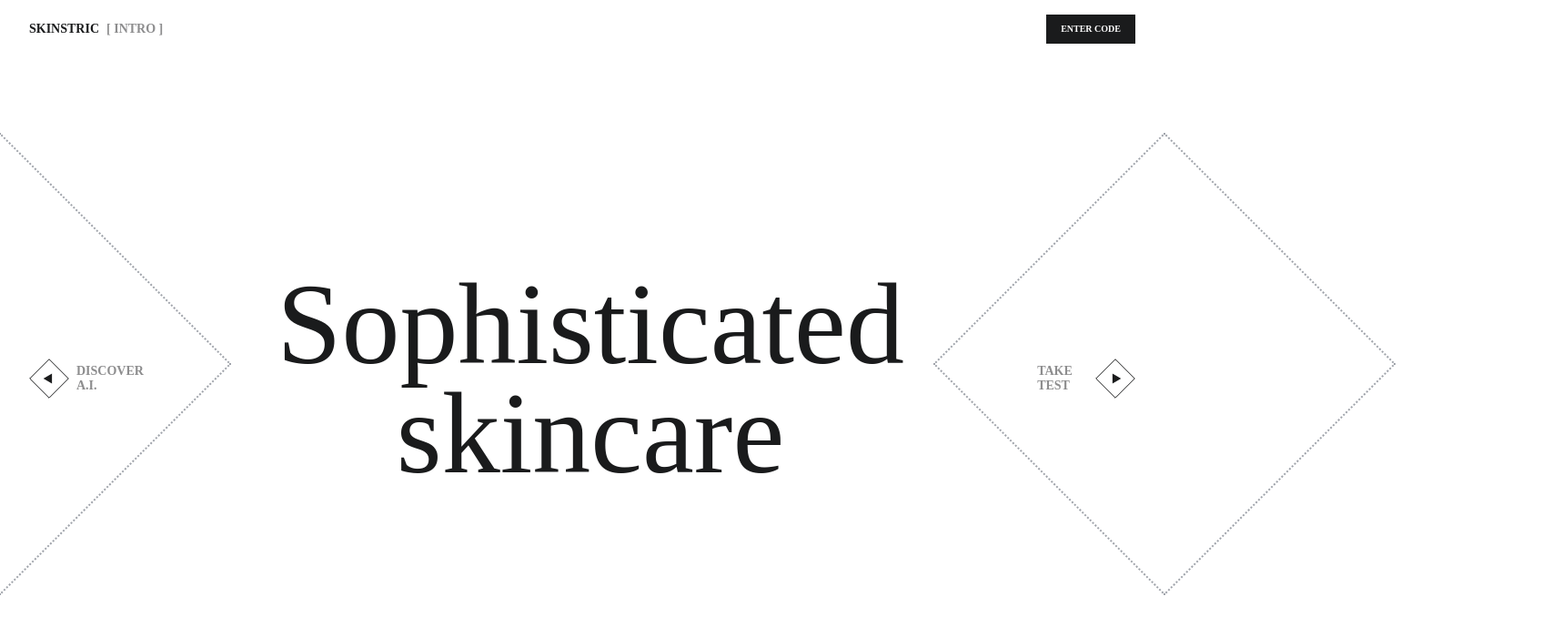
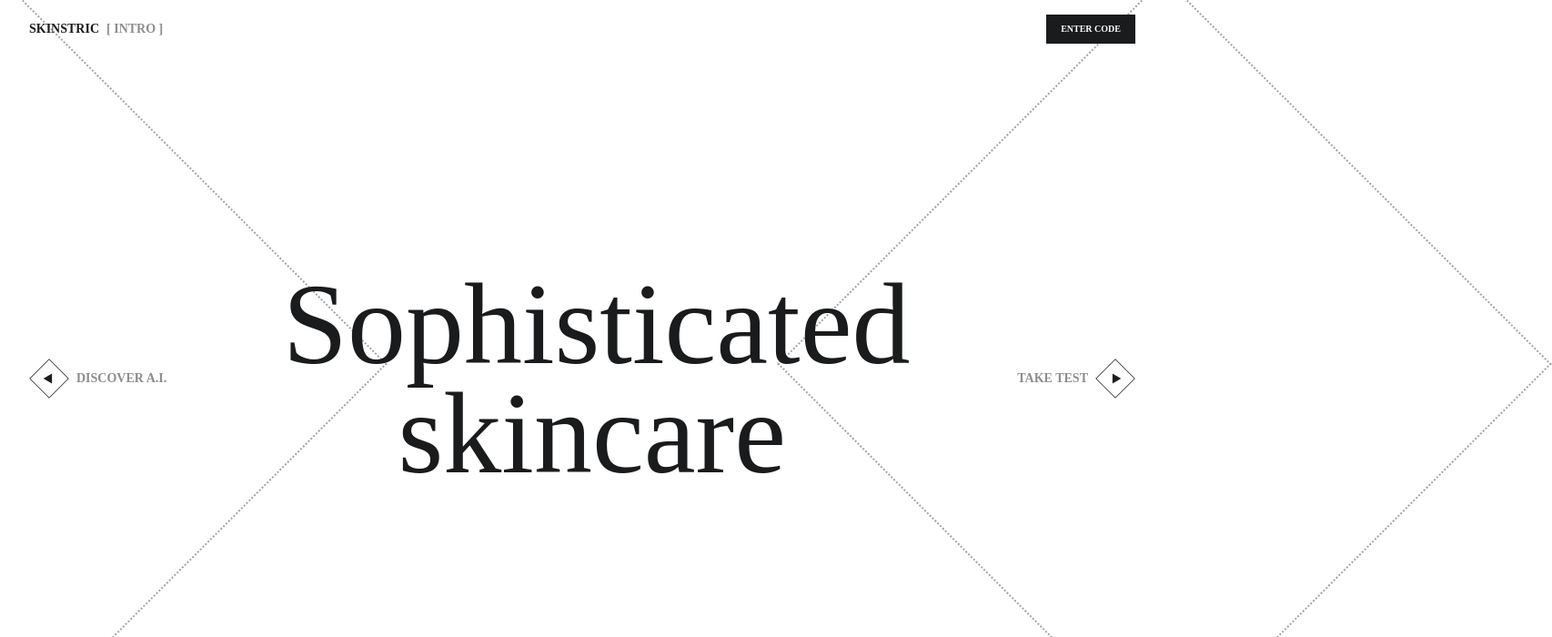
Before and after one commit to wolfyman411/skinstric-internship, a Next.js app: page / in a window 1280 px wide. Shown: the top 700 px of the page at 91% size, 1706 px wide, since content can reach past the window. Built offline with nearby package versions, Linux system fonts and the light colour scheme; a web font is replaced by a local one.

Commit message:
partial animations

```diff
--- a/app/globals.css
+++ b/app/globals.css
@@ -8,12 +8,14 @@
   color: #1a1b1c;
 }
 
-h1 {
-  font-weight: 300;
-  font-size: 128px;
-  line-height: 120px;
-  letter-spacing: -7%;
-  text-align: center;
+/* Hide scrollbars globally */
+html, body {
+  -ms-overflow-style: none; /* IE and Edge */
+  scrollbar-width: none; /* Firefox */
+}
+
+::-webkit-scrollbar {
+  display: none;
 }
 
 .container {
@@ -25,6 +27,10 @@ h1 {
   width: 100%;
 }
 
+.hidden {
+  opacity: 0;
+}
+
 /*  HOME  */
 
 #home .row {
@@ -33,7 +39,26 @@ h1 {
   height: 84vh;
 }
 
+.home-title {
+  font-weight: 300;
+  font-size: 128px;
+  line-height: 120px;
+  letter-spacing: -7%;
+  text-align: center;
+  max-width: 680px;
+  transition: text-align 0.2s ease;
+}
+
+.home-title--right {
+  text-align: left;
+}
+
+.home-title--left {
+  text-align: right;
+}
+
 .home-button {
+  transition: opacity 0.2s ease;
 }
 
 .home-button--wrapper {
@@ -52,13 +77,14 @@ h1 {
 
 .home-rectangle {
   border: #A0A4AB dotted 2px;
-  width: 45vh;
+  width: 602px;
   aspect-ratio: 1/1;
   position: absolute;
   left: 50%;
   top: 50%;
   transform: translate(-50%, -50%) rotate(45deg);
   z-index: -1;
+  transition: opacity 0.2s ease;
 }
 
 .home-rectangle--left {
@@ -75,5 +101,18 @@ h1 {
   line-height: 24px;
   letter-spacing: 0%;
   text-transform: uppercase;
-  max-width: 300px;
+  max-width: 315px;
 }
+
+.home-button--wrapper {
+    cursor: pointer;
+}
+
+.home-button--wrapper img{
+    transform: scale(1);
+    transition: transform 0.2s ease;
+}
+
+.home-button--wrapper:hover img{
+    transform: scale(1.1);
+}
--- a/app/page.tsx
+++ b/app/page.tsx
@@ -1,25 +1,40 @@
-import Image from "next/image"
-import button from "../public/assets/buttin-icon-shrunk.svg"
+"use client";
+
+import { useState } from "react";
+import Image from "next/image";
+import button from "../public/assets/buttin-icon-shrunk.svg";
 
 export default function Home() {
+  const [hoverState, setHoverState] = useState("");
+
   return (
     <section id="home" className="container">
-      <div className="home-rectangle home-rectangle--left"></div>
-      <div className="home-rectangle home-rectangle--right"></div>
+      <div className={`home-rectangle home-rectangle--left ${hoverState === "right" ? "hidden" : ""}`}></div>
+      <div className={`home-rectangle home-rectangle--right ${hoverState === "left" ? "hidden" : ""}`}></div>
       <div className="row">
-        <div className="home-button">
+        <div className={`home-button ${hoverState === "right" ? "hidden" : ""}`}>
           <div className="home-button--rectangle"></div>
-          <div className="home-button--wrapper">
-            <Image src={button} alt="left"/>
+          <div
+            className="home-button--wrapper"
+            onMouseEnter={() => setHoverState("left")}
+            onMouseLeave={() => setHoverState("")}
+          >
+            <Image src={button} alt="left" />
             <div className="home-button--text">DISCOVER A.I.</div>
           </div>
         </div>
-        <h1>Sophisticated skincare</h1>
-        <div className="home-button">
+        <div className={`home-title ${hoverState !== "" ? `home-title--${hoverState}` : ""}`}>
+          Sophisticated skincare
+        </div>
+        <div className={`home-button ${hoverState === "left" ? "hidden" : ""}`}>
           <div className="home-button--rectangle"></div>
-          <div className="home-button--wrapper">
+          <div
+            className="home-button--wrapper"
+            onMouseEnter={() => setHoverState("right")}
+            onMouseLeave={() => setHoverState("")}
+          >
             <div className="home-button--text">TAKE TEST</div>
-            <Image src={button} alt="right" style={{rotate:"180deg"}}/>
+            <Image src={button} alt="right" style={{ rotate: "180deg" }} />
           </div>
         </div>
       </div>
```
